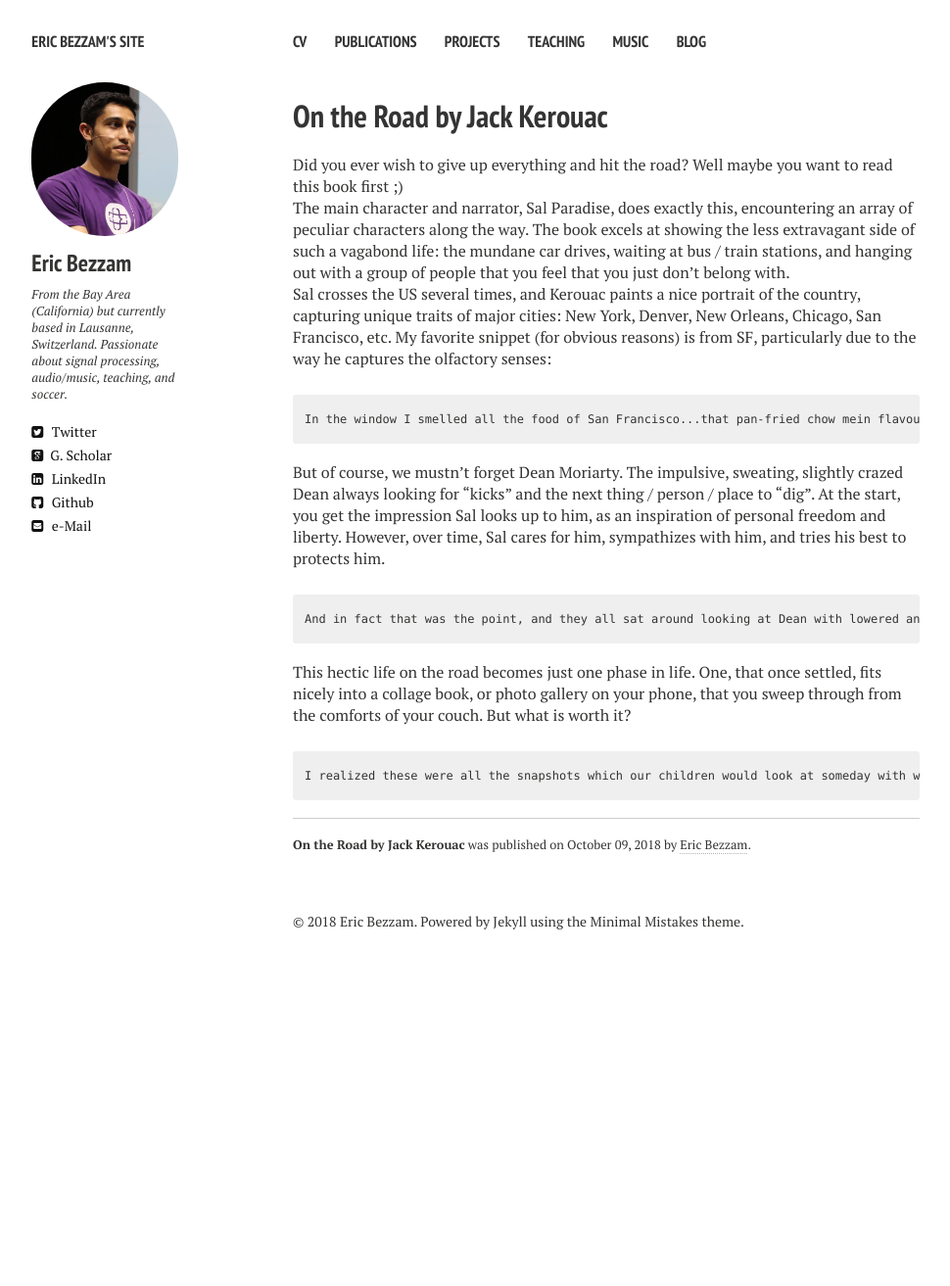
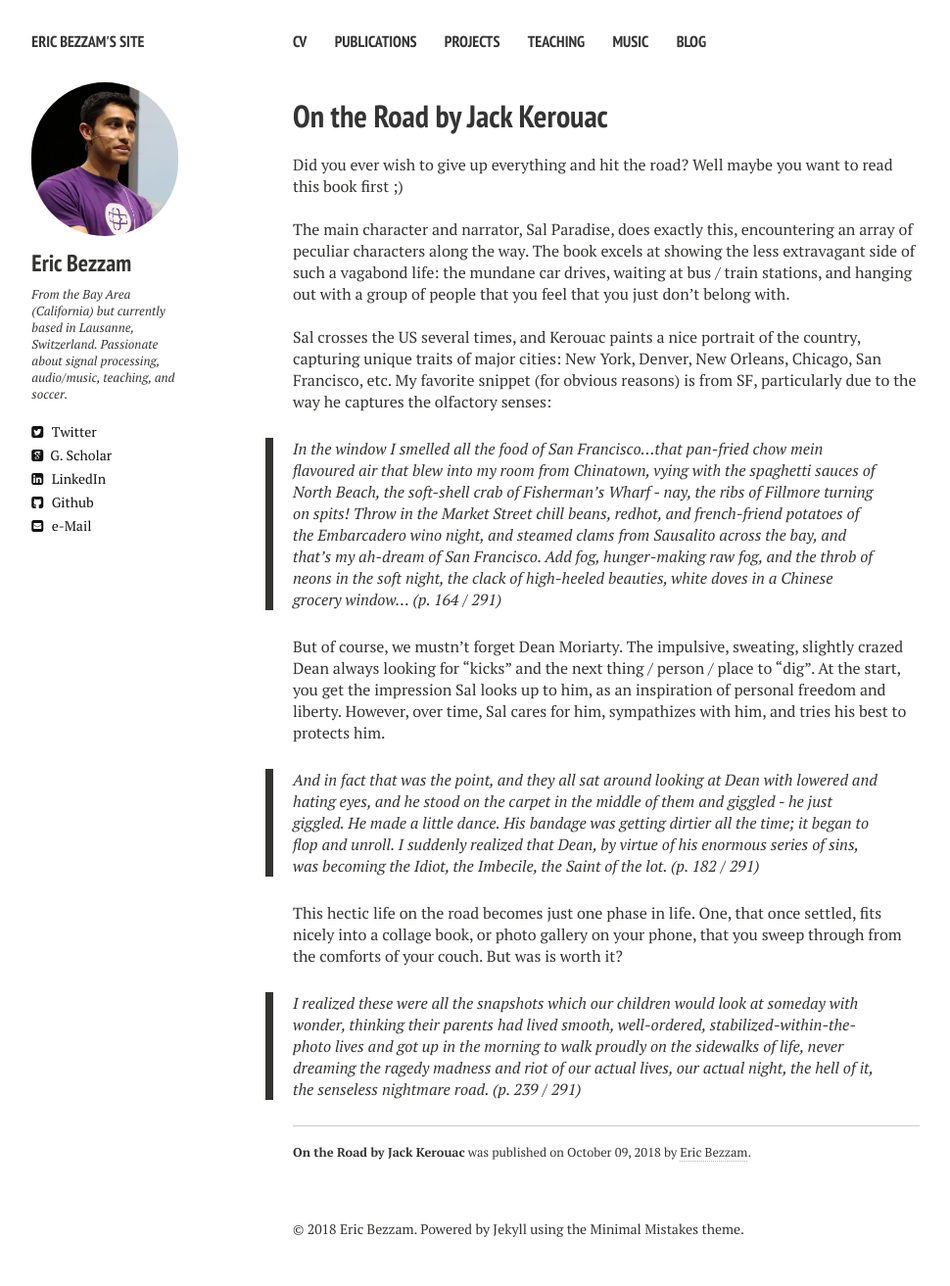
Before and after one commit to ebezzam/ebezzam.github.io, a Jekyll site: the page built from _posts/2018-10-09-on-the-road.markdown, in a window 1280 px wide. Shown: the whole page at 98% size, without its empty margins (21-991 px from the left). Built offline with Jekyll 4.4.1, drawn with Linux system fonts in a browser that asks for light colours; nearby versions of some CDN libraries; before the commit the page ends 999 px from its top, so only the background shows below that.

Commit message:
Fixed formatting issue for blog post.

```diff
--- a/_posts/2018-10-09-on-the-road.markdown
+++ b/_posts/2018-10-09-on-the-road.markdown
@@ -8,16 +8,18 @@ comments: true
 
 Did you ever wish to give up everything and hit the road? Well maybe you want to read this book first ;)
 
+<br>
 The main character and narrator, Sal Paradise, does exactly this, encountering an array of peculiar characters along the way. The book excels at showing the less extravagant side of such a vagabond life: the mundane car drives, waiting at bus / train stations, and hanging out with a group of people that you feel that you just don’t belong with.
 
+<br>
 Sal crosses the US several times, and Kerouac paints a nice portrait of the country, capturing unique traits of major cities: New York, Denver, New Orleans, Chicago, San Francisco, etc. My favorite snippet (for obvious reasons) is from SF, particularly due to the way he captures the olfactory senses:
 
-    In the window I smelled all the food of San Francisco...that pan-fried chow mein flavoured air that blew into my room from Chinatown, vying with the spaghetti sauces of North Beach, the soft-shell crab of Fisherman’s Wharf - nay, the ribs of Fillmore turning on spits! Throw in the Market Street chill beans, redhot, and french-friend potatoes of the Embarcadero wino night, and steamed clams from Sausalito across the bay, and that’s my ah-dream of San Francisco. Add fog, hunger-making raw fog, and the throb of neons in the soft night, the clack of high-heeled beauties, white doves in a Chinese grocery window... (p. 164 / 291)
+> In the window I smelled all the food of San Francisco...that pan-fried chow mein flavoured air that blew into my room from Chinatown, vying with the spaghetti sauces of North Beach, the soft-shell crab of Fisherman’s Wharf - nay, the ribs of Fillmore turning on spits! Throw in the Market Street chill beans, redhot, and french-friend potatoes of the Embarcadero wino night, and steamed clams from Sausalito across the bay, and that’s my ah-dream of San Francisco. Add fog, hunger-making raw fog, and the throb of neons in the soft night, the clack of high-heeled beauties, white doves in a Chinese grocery window... (p. 164 / 291)
 
 But of course, we mustn't forget Dean Moriarty. The impulsive, sweating, slightly crazed Dean always looking for "kicks" and the next thing / person / place to "dig". At the start, you get the impression Sal looks up to him, as an inspiration of personal freedom and liberty. However, over time, Sal cares for him, sympathizes with him, and tries his best to protects him.
 
-    And in fact that was the point, and they all sat around looking at Dean with lowered and hating eyes, and he stood on the carpet in the middle of them and giggled - he just giggled. He made a little dance. His bandage was getting dirtier all the time; it began to flop and unroll. I suddenly realized that Dean, by virtue of his enormous series of sins, was becoming the Idiot, the Imbecile, the Saint of the lot. (p. 182 / 291)
+> And in fact that was the point, and they all sat around looking at Dean with lowered and hating eyes, and he stood on the carpet in the middle of them and giggled - he just giggled. He made a little dance. His bandage was getting dirtier all the time; it began to flop and unroll. I suddenly realized that Dean, by virtue of his enormous series of sins, was becoming the Idiot, the Imbecile, the Saint of the lot. (p. 182 / 291)
 
-This hectic life on the road becomes just one phase in life. One, that once settled, fits nicely into a collage book, or photo gallery on your phone, that you sweep through from the comforts of your couch. But what is worth it?
+This hectic life on the road becomes just one phase in life. One, that once settled, fits nicely into a collage book, or photo gallery on your phone, that you sweep through from the comforts of your couch. But was is worth it?
 
-    I realized these were all the snapshots which our children would look at someday with wonder, thinking their parents had lived smooth, well-ordered, stabilized-within-the-photo lives and got up in the morning to walk proudly on the sidewalks of life, never dreaming the ragedy madness and riot of our actual lives, our actual night, the hell of it, the senseless nightmare road. (p. 239 / 291)
+> I realized these were all the snapshots which our children would look at someday with wonder, thinking their parents had lived smooth, well-ordered, stabilized-within-the-photo lives and got up in the morning to walk proudly on the sidewalks of life, never dreaming the ragedy madness and riot of our actual lives, our actual night, the hell of it, the senseless nightmare road. (p. 239 / 291)
```
